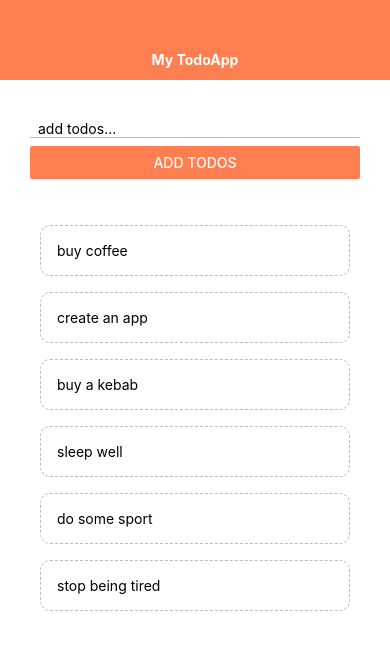
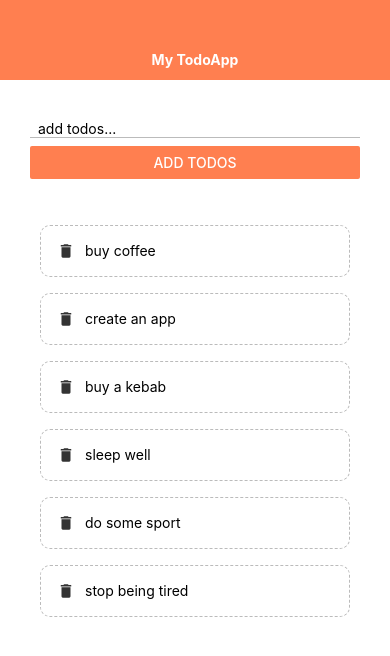
Before and after one commit to bader50/ReactNative-courses, a React Native app: screen / in a window 390 px wide. Shown: the top 656 px of the page. Built offline with nearby package versions, Linux system fonts and the light colour scheme.

Commit message:
add delete MaterialIcon to the list text

```diff
--- a/components/TodosItem.js
+++ b/components/TodosItem.js
@@ -1,10 +1,14 @@
 import React from 'react';
-import { StyleSheet, Text, TouchableOpacity } from 'react-native';
+import { StyleSheet, Text, View, TouchableOpacity } from 'react-native';
+import { MaterialIcons } from '@expo/vector-icons';
 
 export default function TodosItem ({item, pressHandler}){
     return(
         <TouchableOpacity onPress={()=> pressHandler(item.id)}>
-            <Text style={styles.item}>{item.text}</Text>
+            <View style={styles.item}>
+                <MaterialIcons name="delete" size={18} color="#333"/>
+                <Text style={styles.textItem}>{item.text}</Text>
+            </View>
         </TouchableOpacity>
     )
 }
@@ -17,5 +21,10 @@
         borderRadius:10,
         marginTop:16,
         padding:16,
+        flexDirection:"row",
+    },
+
+    textItem:{
+        marginLeft:10,
     },
 })
```
